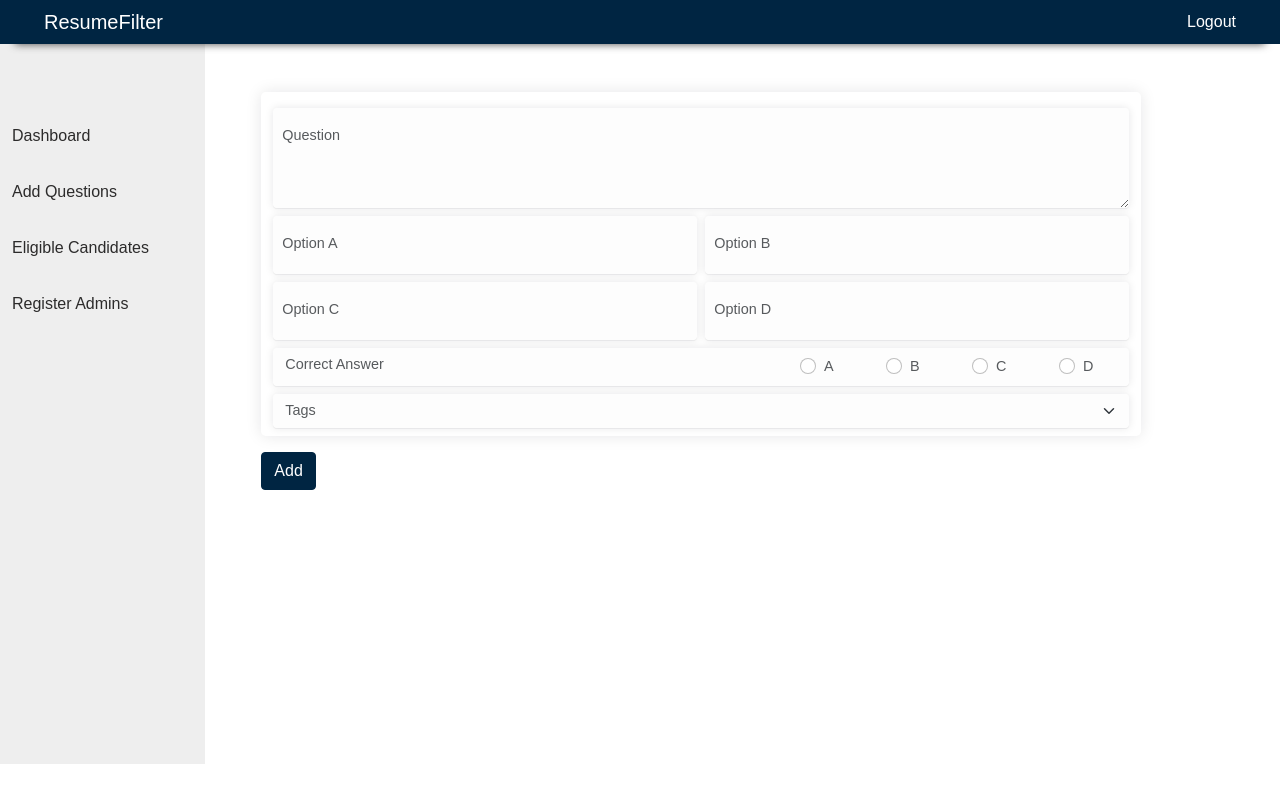
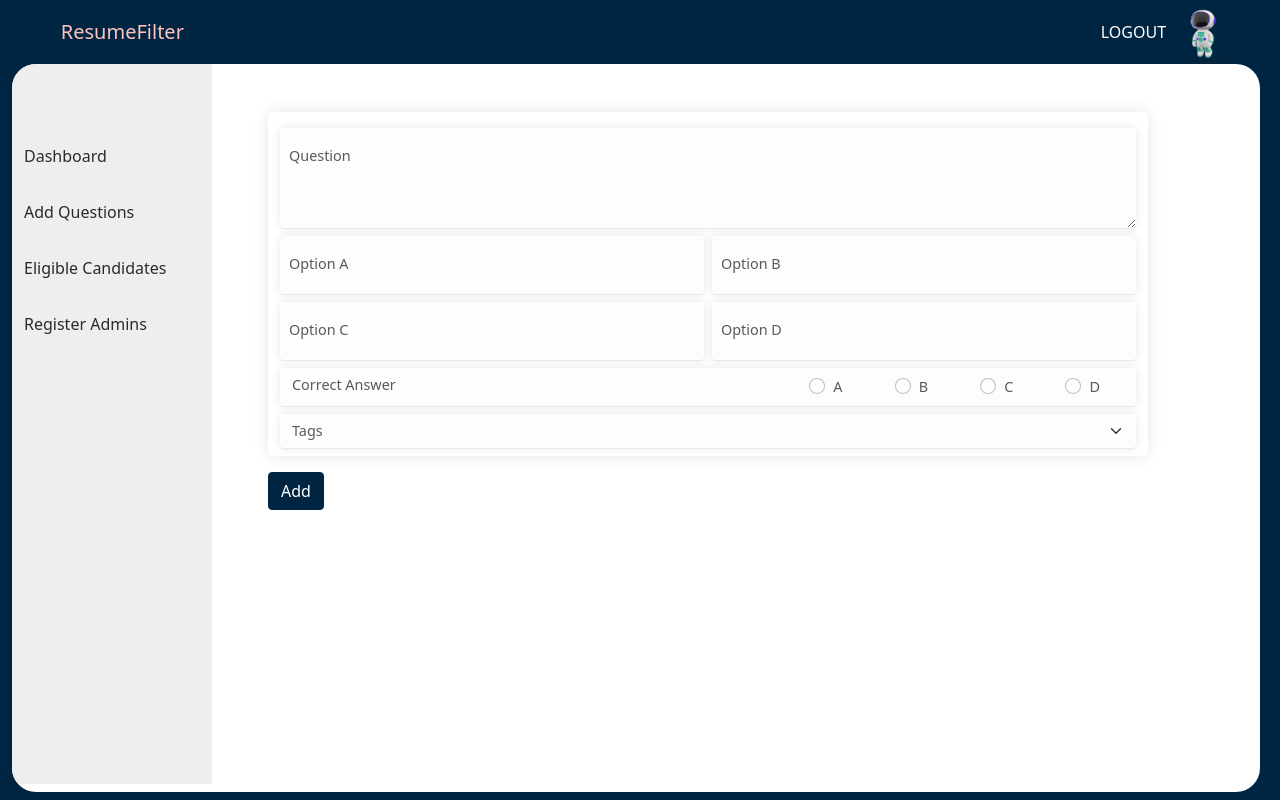
Before and after one commit to PiyushGuptaAndroid/ResumeForIt, a Django app: page /addQuestions in a window 1280 px wide. Run offline with Django 3.2, Linux system fonts and the light colour scheme.

Commit message:
changed theme

```diff
--- a/static/css/adminPortal/baseAdmin.css
+++ b/static/css/adminPortal/baseAdmin.css
@@ -4,36 +4,54 @@
   --bgcolor2: #eeeeee;
   --hoverColor: #4a8abb;
 }
-* {
-  font-family: Arial, Helvetica, sans-serif;
+.web-page {
+  background-color: var(--baseColor);
+  height: 100vh;
+  width: 100vw;
+  position: absolute;
 }
-.navbar {
-  background-color: var(--baseColor);
-  box-shadow: 0px 15px 8px -15px rgb(70, 69, 69);
+.page-content {
+  background-color: white;
+  border-radius: 1.5rem;
+  position: relative;
+  height: calc(100vh - 4.5rem);
+  width: calc(100vw - 2rem);
+  overflow: hidden;
 }
+.router-content {
+  height: 90vh;
+  overflow: scroll;
+}
+
 .navbar-light {
-  padding: 0.45rem 0;
+  padding: 0;
 }
 .navbar .container-fluid {
   margin: 0 2rem;
 }
 
 .navbar-light .navbar-brand {
+  color: var(--bgcolor1);
+}
+.navbar-light .navbar-brand:hover {
   color: white;
+}
+.nav-right {
+  display: flex;
+  justify-content: space-between;
+  width: 10vw;
+  align-items: center;
 }
 .navbar a {
   text-decoration: none;
   color: white;
-  padding: 0;
+  padding: 0.3rem;
 }
-.page-content {
-  height: 90vh;
-  background-color: white;
+.robot {
+  width: 4rem;
+  height: 4rem;
 }
-.router-content {
-  height: 90vh;
-  overflow: scroll;
-}
+
 .sidebar {
   background-color: var(--bgcolor2);
   height: 90vh;
--- a/templates/adminPortal/baseAdmin.html
+++ b/templates/adminPortal/baseAdmin.html
@@ -1,4 +1,4 @@
-<!doctype html>
+{% comment %} <!doctype html>
 {% load static %}
 <html lang="en">
   <head>
@@ -57,3 +57,69 @@
     -->
   </body>
 </html>
+ {% endcomment %}
+
+
+<!DOCTYPE html>
+{% load static %}
+<html lang="en">
+  <head>
+    <!-- Required meta tags -->
+    <meta charset="utf-8">
+    <meta name="viewport" content="width=device-width, initial-scale=1">
+
+    <!-- Bootstrap CSS -->
+    <link href="https://cdn.jsdelivr.net/npm/bootstrap@5.0.1/dist/css/bootstrap.min.css" rel="stylesheet" integrity="sha384-+0n0xVW2eSR5OomGNYDnhzAbDsOXxcvSN1TPprVMTNDbiYZCxYbOOl7+AMvyTG2x" crossorigin="anonymous">
+    <link rel="stylesheet" href="{% static 'css/adminPortal/baseAdmin.css' %}">
+
+    {% block header_block %}
+       <!-- css file link -->
+    {% endblock %}
+    <title>Admin Portal</title>
+  </head>
+  <body>
+    <div class="container-fluid web-page">
+      <nav class="navbar navbar-light">
+        <div class="container-fluid">
+          <a class="navbar-brand" href="#"> ResumeFilter </a>
+          <div class="nav-right">
+            <a href="#"> LOGOUT </a>
+            <img class = "robot" src= "{% static 'images/robot.png' %}"
+          </div>
+        </div>
+      </nav>
+      <div class="contatiner-fluid page-content">
+        <div class="row">
+            <div class="col-2 sidebar">
+                <ul class="list-group">
+                    <a href="/adminDashboard">Dashboard</a>
+                    <a href="/addQuestions">Add Questions</a>
+                    <a href="/eligibleCandidates">Eligible Candidates</a>
+                    <a href="/registerAdmins">Register Admins</a>
+                  </ul>
+            </div>
+            <div class="col-10 contatiner-fluid router-content">
+                    {% block body_block %}
+                    main content
+                    {% endblock %}
+            </div>
+        </div>
+     </div>
+
+    <!-- Optional JavaScript; choose one of the two! -->
+
+    <!-- Option 1: Bootstrap Bundle with Popper -->
+    <script
+      src="https://cdn.jsdelivr.net/npm/bootstrap@5.0.1/dist/js/bootstrap.bundle.min.js"
+      integrity="sha384-gtEjrD/SeCtmISkJkNUaaKMoLD0//ElJ19smozuHV6z3Iehds+3Ulb9Bn9Plx0x4"
+      crossorigin="anonymous"
+    ></script>
+
+
+    <!-- Option 2: Separate Popper and Bootstrap JS -->
+    <!--
+    <script src="https://cdn.jsdelivr.net/npm/@popperjs/core@2.9.2/dist/umd/popper.min.js" integrity="sha384-IQsoLXl5PILFhosVNubq5LC7Qb9DXgDA9i+tQ8Zj3iwWAwPtgFTxbJ8NT4GN1R8p" crossorigin="anonymous"></script>
+    <script src="https://cdn.jsdelivr.net/npm/bootstrap@5.0.1/dist/js/bootstrap.min.js" integrity="sha384-Atwg2Pkwv9vp0ygtn1JAojH0nYbwNJLPhwyoVbhoPwBhjQPR5VtM2+xf0Uwh9KtT" crossorigin="anonymous"></script>
+    -->
+  </body>
+</html>
```
Also changed, not shown: static/css/studentPortal/baseStudent.css (+6 -4 lines), static/css/studentPortal/studentDashboard.css (+5 -3 lines).
